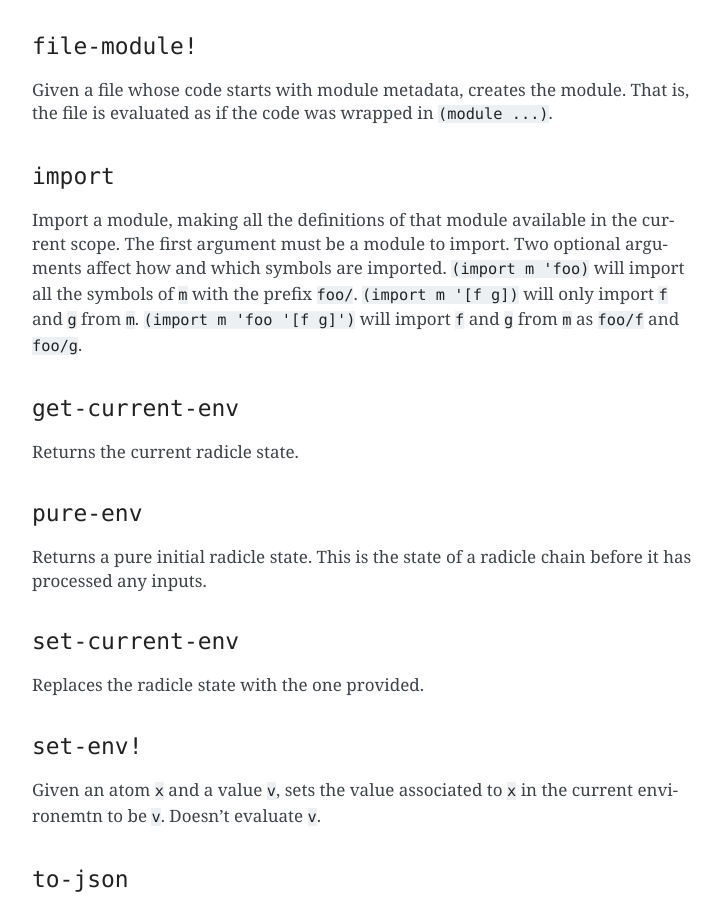
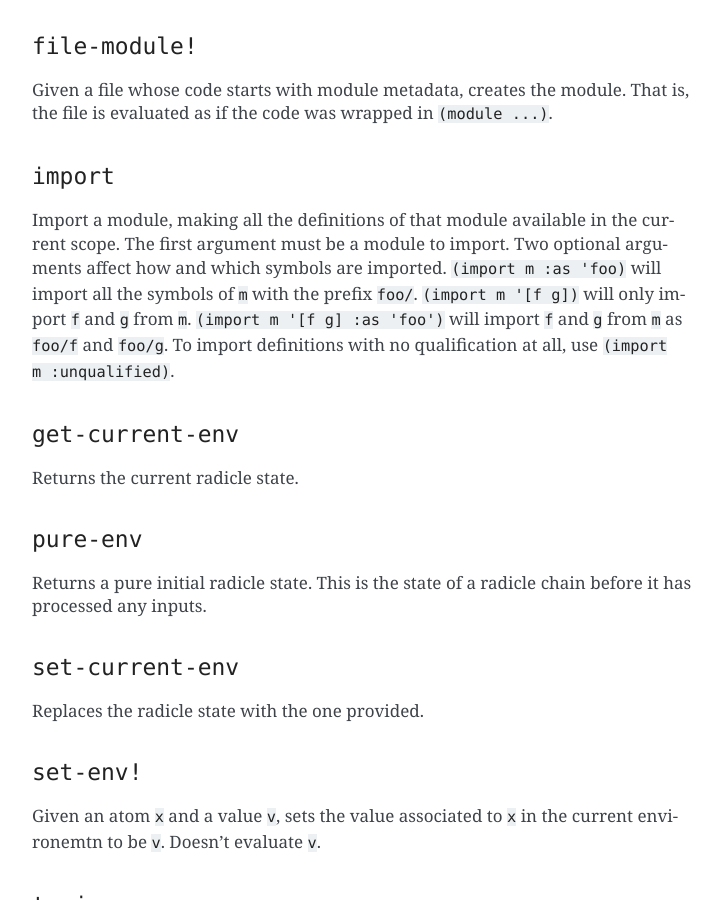
Before and after one commit to radicle-dev/radicle-alpha, a Sphinx documentation site: the page built from docs/source/reference.rst, in a window 1280 px wide and 900 px high, scrolled down 7264 px. Shown: the whole window, without its empty margins (388-1110 px from the left). Built offline with Sphinx 7.4.7, drawn with Linux system fonts in a browser that asks for light colours; pages that are not in the unit, such as notebooks, are missing from menus.

Commit message:
Fix qualified imports.

```diff
--- a/docs/source/reference.rst
+++ b/docs/source/reference.rst
@@ -358,10 +358,11 @@ That is, the file is evaluated as if the code was wrapped in
 Import a module, making all the definitions of that module available in
 the current scope. The first argument must be a module to import. Two
 optional arguments affect how and which symbols are imported.
-``(import m 'foo)`` will import all the symbols of ``m`` with the prefix
-``foo/``. ``(import m '[f g])`` will only import ``f`` and ``g`` from
-``m``. ``(import m 'foo '[f g]')`` will import ``f`` and ``g`` from
-``m`` as ``foo/f`` and ``foo/g``.
+``(import m :as 'foo)`` will import all the symbols of ``m`` with the
+prefix ``foo/``. ``(import m '[f g])`` will only import ``f`` and ``g``
+from ``m``. ``(import m '[f g] :as 'foo')`` will import ``f`` and ``g``
+from ``m`` as ``foo/f`` and ``foo/g``. To import definitions with no
+qualification at all, use ``(import m :unqualified)``.
 
 ``get-current-env``
 ~~~~~~~~~~~~~~~~~~~
```
Also changed, not shown: 4 other files.
